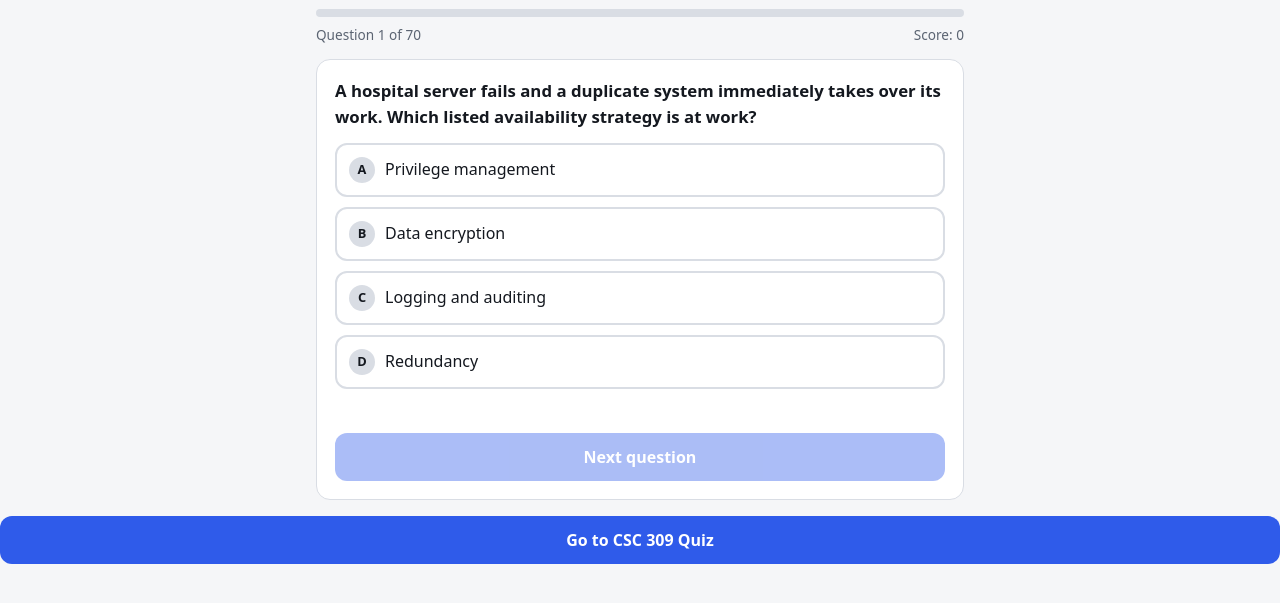
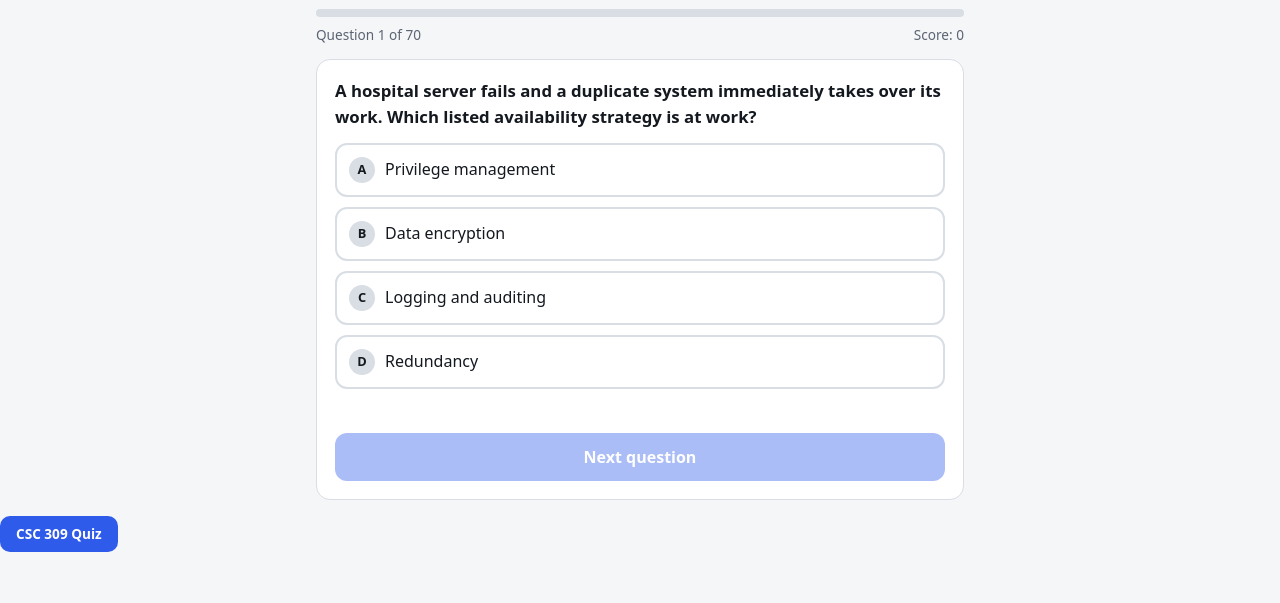
Before and after one commit to Afhit-01/cyb, a plain HTML site: page index.html in a window 1280 px wide. Shown: the part 73-676 px from the top of the page. Drawn offline with Linux system fonts and the light colour scheme.

Commit message:
Modify link for CSC 309 Quiz in index.html
Updated link styling and text for CSC 309 Quiz.

```diff
--- a/index.html
+++ b/index.html
@@ -46,7 +46,7 @@ button.main:disabled{opacity:.4;cursor:default}
 <div class="meta"><span id="pos"></span><span id="sc"></span></div>
 <div id="app"></div>
 </div>
-  <a href="./ai.html" style="display:block;margin:0 0 14px;padding:12px 20px;background:var(--ac);color:#fff;border-radius:12px;font-weight:600;text-align:center;text-decoration:none;">Go to CSC 309 Quiz</a>
+  <a href="./ai.html" style="display:inline-block;margin:0 0 14px;padding:8px 16px;background:var(--ac);color:#fff;border-radius:10px;font-weight:600;font-size:.85rem;text-decoration:none;">CSC 309 Quiz</a>
 <script>
 // Each entry: [question, CORRECT, wrong1, wrong2, wrong3]. Positions are randomised at runtime.
 const DATA=[
```
